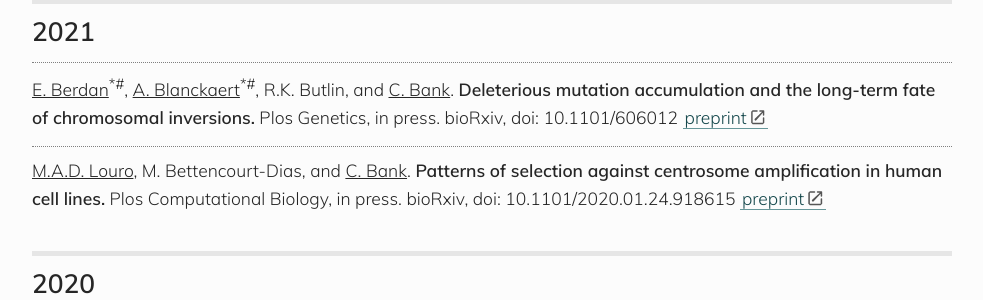
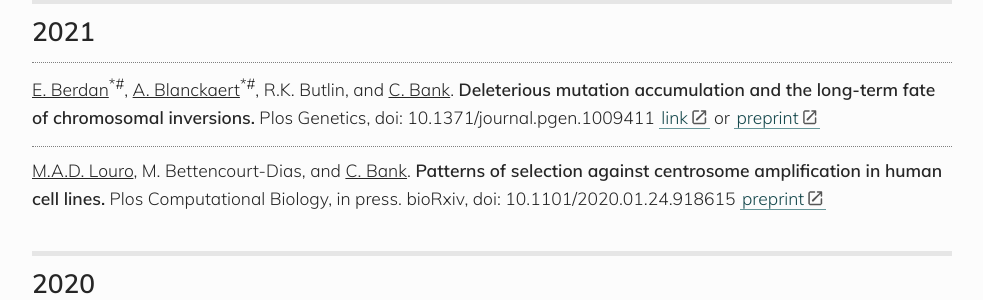
Before and after one commit to banklab/banklab.github.io, a Jekyll site: the page built from publications.md, in a window 1280 px wide and 900 px high, scrolled down 450 px. Shown: the part 154-454 px from the top of the window, without its empty margins (148-1131 px from the left). Built offline with Jekyll 4.4.1, drawn with Linux system fonts in a browser that asks for light colours; some web fonts are replaced.

Commit message:
Update publications.md
Added doi for PlosGen paper

```diff
--- a/publications.md
+++ b/publications.md
@@ -22,7 +22,7 @@ https://kramdown.gettalong.org/syntax.html#html-blocks
 
 ## 2021
 
-<u>E. Berdan</u><sup>*#</sup>, <u>A. Blanckaert</u><sup>*#</sup>, R.K. Butlin, and <u>C. Bank</u>. **Deleterious mutation accumulation and the long-term fate of chromosomal inversions.** Plos Genetics, in press. bioRxiv, doi: 10.1101/606012 [preprint](https://www.biorxiv.org/content/10.1101/606012v1)
+<u>E. Berdan</u><sup>*#</sup>, <u>A. Blanckaert</u><sup>*#</sup>, R.K. Butlin, and <u>C. Bank</u>. **Deleterious mutation accumulation and the long-term fate of chromosomal inversions.** Plos Genetics, doi: 10.1371/journal.pgen.1009411 [link](https://doi.org/10.1371/journal.pgen.1009411) or [preprint](https://www.biorxiv.org/content/10.1101/606012v1)
 
 <u>M.A.D. Louro</u>, M. Bettencourt-Dias, and <u>C. Bank</u>. **Patterns of selection against centrosome amplification in human cell lines.** Plos Computational Biology, in press. bioRxiv, doi: 10.1101/2020.01.24.918615 [preprint](https://doi.org/10.1101/2020.01.24.918615)
 
```
